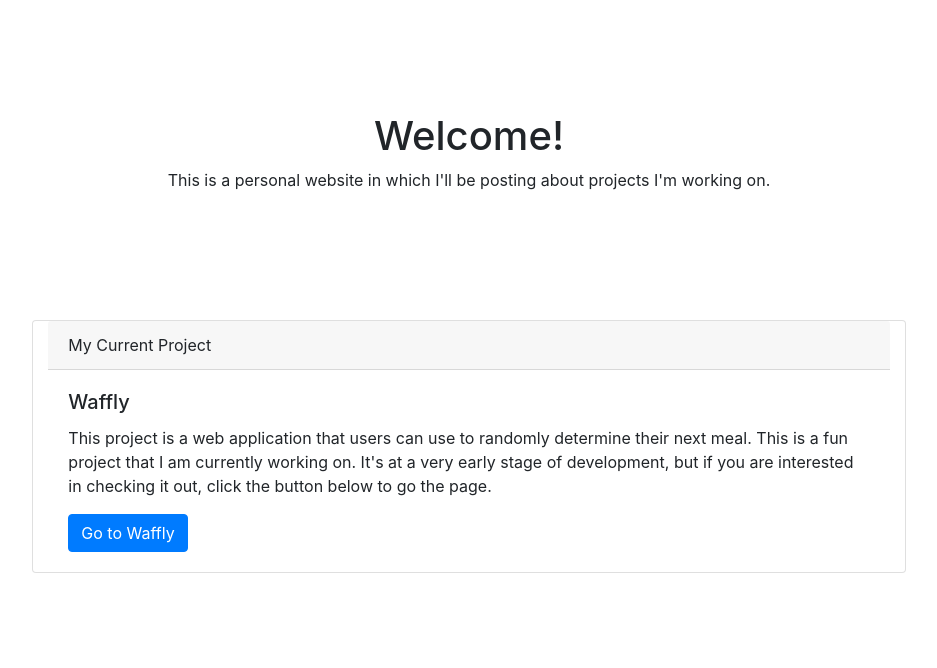
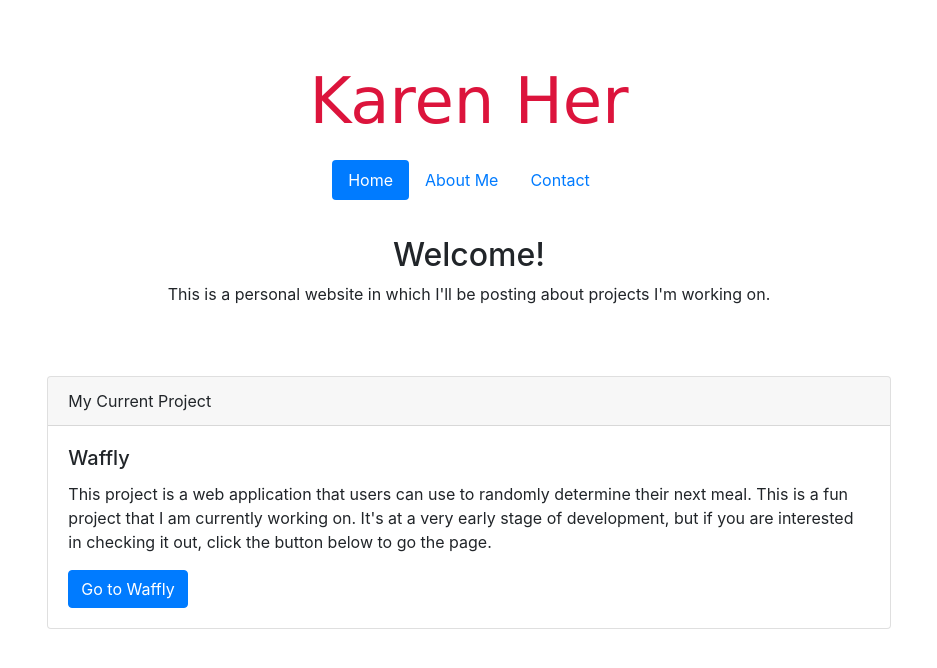
Before and after one commit to karenher/karenher.github.io, a plain HTML site: page index.html in a window 1280 px wide. Shown: the whole page, without its empty margins (171-1108 px from the left). Drawn offline with nearby package versions, Linux system fonts and the light colour scheme; a web font is replaced by a local one.

Commit message:
Added navigation tabs with About Me and Contact information

```diff
--- a/index.html
+++ b/index.html
@@ -7,23 +7,53 @@
 
     <!-- Bootstrap CSS -->
     <link rel="stylesheet" href="https://stackpath.bootstrapcdn.com/bootstrap/4.1.3/css/bootstrap.min.css" integrity="sha384-MCw98/SFnGE8fJT3GXwEOngsV7Zt27NXFoaoApmYm81iuXoPkFOJwJ8ERdknLPMO" crossorigin="anonymous">
+    <link href="https://fonts.googleapis.com/css?family=Bungee+Inline" rel="stylesheet">
     <!--[if lt IE 9]>
     <script src="//html5shiv.googlecode.com/svn/trunk/html5.js"></script>
     <![endif]-->
 
     <title>Karen Her's Projects</title>
+
+    <style>
+      .site-name {
+        font-family: 'Bungee Inline', cursive;
+        font-size: 4rem;
+        color: crimson;
+      }
+    </style>
   </head>
 
   <body>
-    <div class="container-fluid row align-items-center" style="height: 40vh; margin-left: 0px; margin-right: 0px;">
+    <div class="container-fluid row align-items-center" style="height: 20vh; margin-left: 0px; margin-right: 0px; padding-top: 50px">
       <div class="container">
-        <h1 class="text-center" >Welcome!</h1>
+        <h1 class="text-center site-name">Karen Her</h1>
+      </div>
+    </div>
+    <div class="row justify-content-center">
+      <ul class="nav nav-pills mb-3" id="pills-tab" role="tablist">
+        <li class="nav-item">
+          <a class="nav-link active" id="pills-home-tab" data-toggle="pill" href="#pills-home" role="tab" aria-controls="pills-home" aria-selected="true">Home</a>
+        </li>
+        <li class="nav-item">
+          <a class="nav-link" id="pills-about-tab" data-toggle="pill" href="#pills-about" role="tab" aria-controls="pills-about" aria-selected="false">About Me</a>
+        </li>
+        <li class="nav-item">
+          <a class="nav-link" id="pills-contact-tab" data-toggle="pill" href="#pills-contact" role="tab" aria-controls="pills-contact" aria-selected="false">Contact</a>
+        </li>
+      </ul>
+    </div>
+    <div class="tab-content" id="pills-tabContent">
+      <div class="tab-pane fade show active" id="pills-home" role="tabpanel" aria-labelledby="pills-home-tab">
+      <div class="row justify-content-center">
+        <div class="container" style="height: 20vh; margin-left: 0px; margin-right: 0px;">
+          <h2 class="text-center" style="padding-top: 20px">Welcome!</h2>
           <p class="text-center">This is a personal website in which I'll be posting about projects I'm working on.
           </p>
         </div>
       </div>
       <div class="row justify-content-center">
-      <div class="card col-8">
+          <div class="col-8">
+            <div class="card">
               <div class="card-header">My Current Project</div>
               <div class="card-body">
                 <h5 class="card-title">Waffly</h5>
@@ -32,6 +62,32 @@
               </div>
             </div>
           </div>
+        </div>
+      </div>
+      <div class="tab-pane fade" id="pills-about" role="tabpanel" aria-labelledby="pills-about-tab">
+        <div class="container col-8">
+          <h1>About Me</h1>
+          <br>
+          <br>
+          <p>
+            For as long as I can remember, I've always loved building and creating things. I'm really interested in different kinds of technology and am currently playing around with different frameworks and libraries to build my own projects. In the future, I'd also like to get involved with open-source projects.
+          </p>
+          <p>
+            Other hobbies of mine include writing songs and learning foreign languages, such as Japanese, Korean, and Russian. I also like to draw and play piano in my spare time.
+          </p>
+        </div>
+      </div>
+      <div class="tab-pane fade" id="pills-contact" role="tabpanel" aria-labelledby="pills-contact-tab">
+        <div class="container col-8">
+          <h1>Contact Info</h1>
+          <br>
+          <br>
+          <p>Email: mulanher@gmail.com</p>
+          <p>LinkedIn: https://www.linkedin.com/in/karen-her-167417a5/</p>
+        </div>
+      </div>
+    </div>
+
 
     <!-- jQuery, Popper.js, Bootstrap JS -->
     <script src="https://code.jquery.com/jquery-3.3.1.slim.min.js" integrity="sha384-q8i/X+965DzO0rT7abK41JStQIAqVgRVzpbzo5smXKp4YfRvH+8abtTE1Pi6jizo" crossorigin="anonymous"></script>
```
Lines whose indentation alone changed are shown as unchanged.
